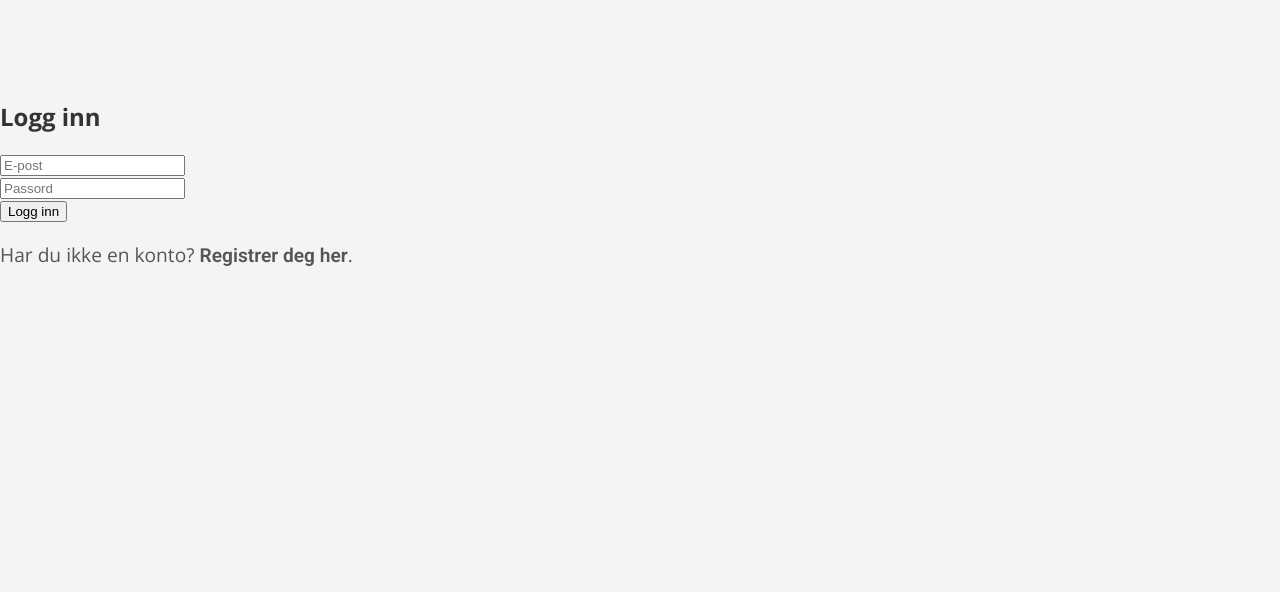
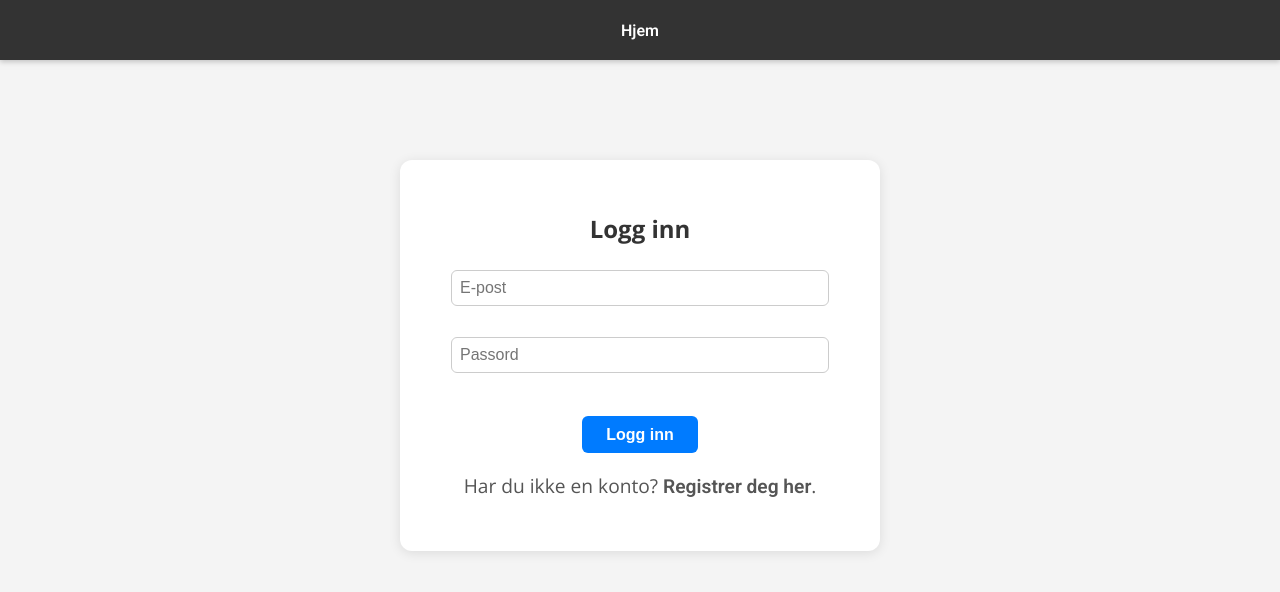
Before and after one commit to SeyZ3/TerminoppgaveV25, a PHP site: page /login.php in a window 1280 px wide. Shown: the top 592 px of the page. Run offline with PHP 8.4, Linux system fonts and the light colour scheme.

Commit message:
Registrering og Logg inn
Register.php og login.php er nå ryddigere og finere.

```diff
--- a/database.php
+++ b/database.php
@@ -1,5 +1,5 @@
 <?php
-$host = '10.2.3.141';  // IP-adressen til MariaDB-serveren
+$host = '192.168.0.14';  // IP-adressen til MariaDB-serveren (Skole IP: 10.2.3.141)
 $db = 'min_database';   // Navnet på databasen
 $user = 'Sezer';        // MariaDB-brukernavn
 $pass = 'IMKuben1337!'; // MariaDB-passord
--- a/login.php
+++ b/login.php
@@ -59,20 +59,24 @@ if ($_SERVER["REQUEST_METHOD"] == "POST") {
     <link rel="stylesheet" href="style.css">
 </head>
 <body>
-    <div class="login-form">
+    <div class="navbar only-home">
+        <a href="index.php" class="home-link">Hjem</a>
+    </div>
+
+    <div class="center-box">
         <h2>Logg inn</h2>
 
         <?php if ($successmelding): ?>
-            <p style="color: green;"><?php echo htmlspecialchars($successmelding); ?></p>
+            <p class="success-msg"><?php echo htmlspecialchars($successmelding); ?></p>
         <?php endif; ?>
 
         <?php if ($feilmelding): ?>
-            <p style="color: red;"><?php echo htmlspecialchars($feilmelding); ?></p>
+            <p class="error-msg"><?php echo htmlspecialchars($feilmelding); ?></p>
         <?php endif; ?>
 
         <form method="POST" action="login.php">
-            <input type="email" name="email" placeholder="E-post" required><br>
-            <input type="password" name="password" placeholder="Passord" required><br>
+            <input type="email" name="email" placeholder="E-post" required><br><br>
+            <input type="password" name="password" placeholder="Passord" required><br><br>
             <button type="submit">Logg inn</button>
         </form>
 
--- a/style.css
+++ b/style.css
@@ -37,13 +37,17 @@ p {
     justify-content: center;
     align-items: center;
     margin: 0;
-    padding: 0 20px;
     box-shadow: 0 2px 5px rgba(0,0,0,0.2);
     position: fixed;
     top: 0;
     left: 0;
     width: 100%;
     z-index: 1000;
+}
+
+/* Midstill kun én knapp i navbaren */
+.navbar.only-home {
+    justify-content: center;
 }
 
 /* Lenker i navbar */
@@ -116,3 +120,45 @@ p {
 .card:hover {
     background-color: #e2e2e2;
 }
+
+.center-box {
+    max-width: 400px;
+    margin: 80px auto 0 auto;
+    background: #fff;
+    padding: 2rem 2.5rem;
+    border-radius: 12px;
+    box-shadow: 0 2px 12px rgba(0,0,0,0.10);
+    text-align: center;
+}
+
+.center-box form {
+    margin-top: 1rem;
+}
+
+.center-box input[type="text"],
+.center-box input[type="email"],
+.center-box input[type="password"] {
+    width: 90%;
+    padding: 0.5rem;
+    margin: 0.3rem 0;
+    border: 1px solid #ccc;
+    border-radius: 6px;
+    font-size: 1rem;
+}
+
+.center-box button {
+    margin-top: 1rem;
+    padding: 0.6rem 1.5rem;
+    background: #007BFF;
+    color: #fff;
+    border: none;
+    border-radius: 6px;
+    font-size: 1rem;
+    font-weight: bold;
+    cursor: pointer;
+    transition: background 0.2s;
+}
+
+.center-box button:hover {
+    background: #0056b3;
+}
```
Also changed, not shown: register.php (+7 -2 lines).
